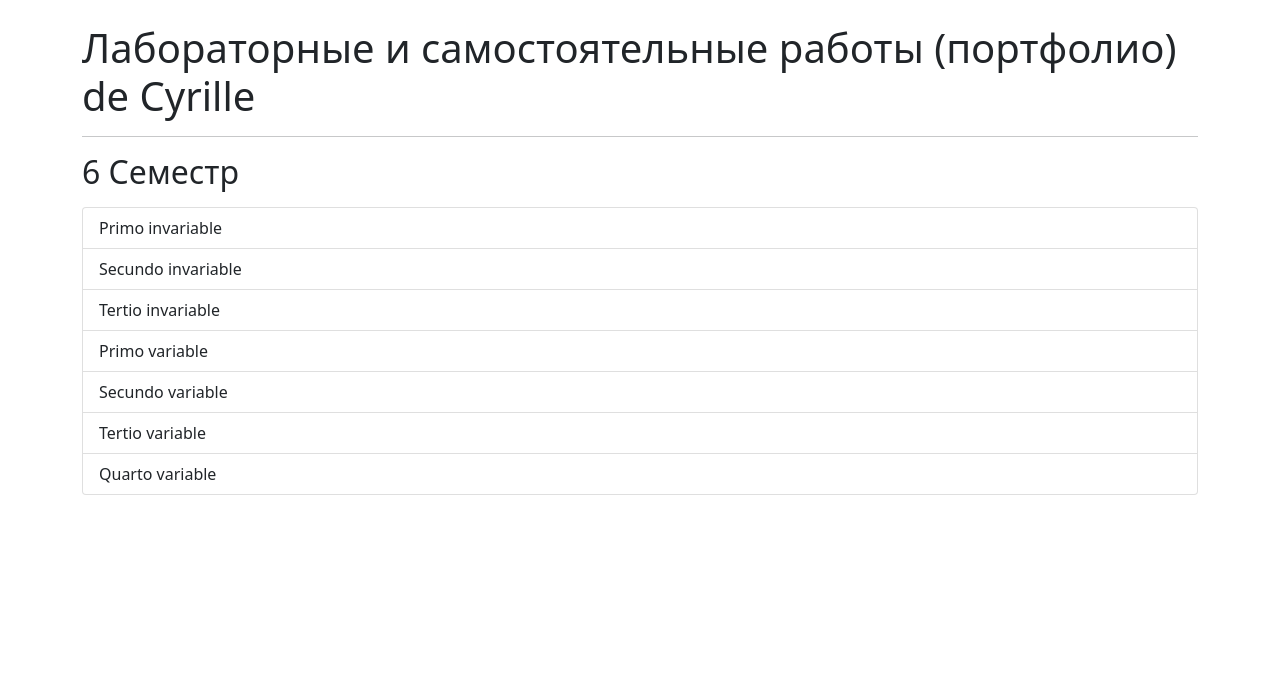
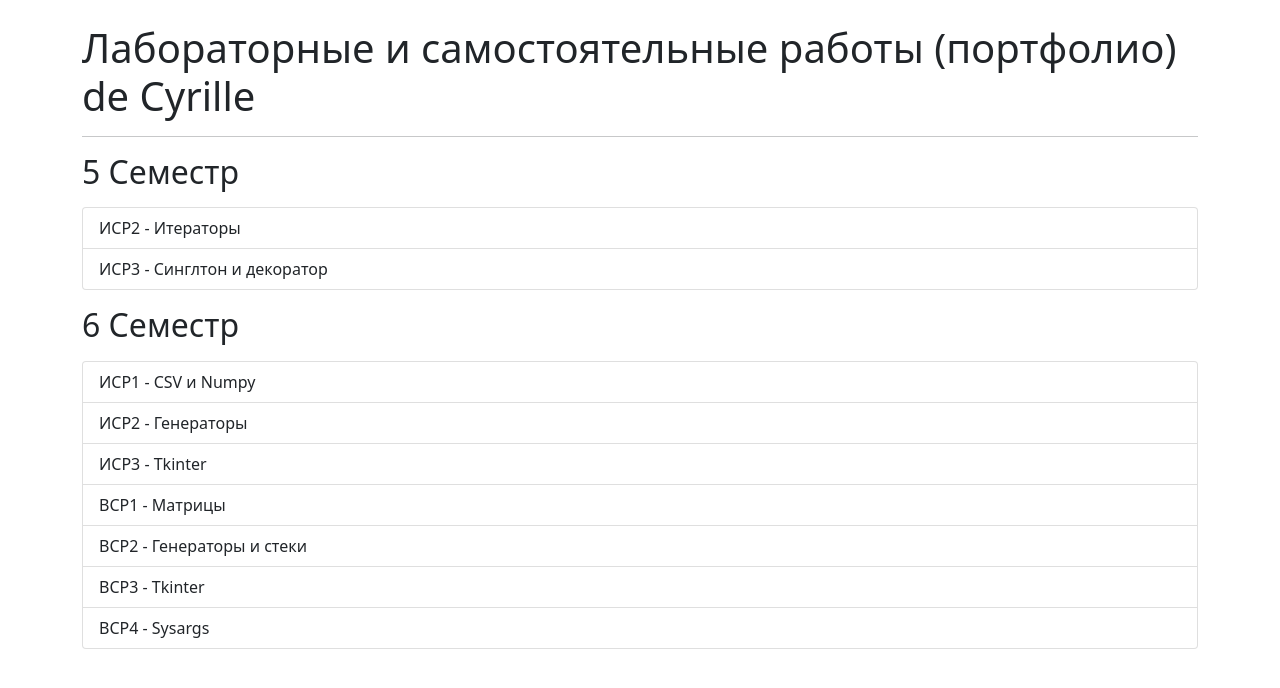
Before and after one commit to cyrillelamal/pogrom, a plain HTML site: page index.html in a window 1280 px wide. Drawn offline with nearby package versions, Linux system fonts and the light colour scheme.

Commit message:
Update index.html

```diff
--- a/index.html
+++ b/index.html
@@ -1,26 +1,35 @@
 <!DOCTYPE html>
 <html lang="en">
+
 <head>
     <meta charset="UTF-8">
     <meta http-equiv="X-UA-Compatible" content="IE=edge">
     <meta name="viewport" content="width=device-width, initial-scale=1.0">
-    <link href="https://cdn.jsdelivr.net/npm/bootstrap@5.0.1/dist/css/bootstrap.min.css" rel="stylesheet" integrity="sha384-+0n0xVW2eSR5OomGNYDnhzAbDsOXxcvSN1TPprVMTNDbiYZCxYbOOl7+AMvyTG2x" crossorigin="anonymous">
+    <link href="https://cdn.jsdelivr.net/npm/bootstrap@5.0.1/dist/css/bootstrap.min.css" rel="stylesheet"
+        integrity="sha384-+0n0xVW2eSR5OomGNYDnhzAbDsOXxcvSN1TPprVMTNDbiYZCxYbOOl7+AMvyTG2x" crossorigin="anonymous">
     <title>Погромирование</title>
 </head>
+
 <body>
     <main class="container">
         <h1 class="mt-4">Лабораторные и самостоятельные работы (портфолио) de Cyrille</h1>
         <hr>
+        <h2 class="my-3">5 Семестр</h2>
+        <div class="list-group">
+            <a href="./sem5/task2/" class="list-group-item list-group-item-action">ИСР2 - Итераторы</a>
+            <a href="./sem5/task3/" class="list-group-item list-group-item-action">ИСР3 - Синглтон и декоратор</a>
+        </div>
         <h2 class="my-3">6 Семестр</h2>
         <div class="list-group">
-            <a href="./sem6/task1/" class="list-group-item list-group-item-action">Primo invariable</a>
-            <a href="./sem6/task2/" class="list-group-item list-group-item-action">Secundo invariable</a>
-            <a href="./sem6/task3/" class="list-group-item list-group-item-action">Tertio invariable</a>
-            <a href="./sem6/var_task1/" class="list-group-item list-group-item-action">Primo variable</a>
-            <a href="./sem6/var_task2/" class="list-group-item list-group-item-action">Secundo variable</a>
-            <a href="./sem6/var_task3/" class="list-group-item list-group-item-action">Tertio variable</a>
-            <a href="./sem6/var_task4/" class="list-group-item list-group-item-action">Quarto variable</a>
-          </div>
+            <a href="./sem6/task1/" class="list-group-item list-group-item-action">ИСР1 - CSV и Numpy</a>
+            <a href="./sem6/task2/" class="list-group-item list-group-item-action">ИСР2 - Генераторы</a>
+            <a href="./sem6/task3/" class="list-group-item list-group-item-action">ИСР3 - Tkinter</a>
+            <a href="./sem6/var_task1/" class="list-group-item list-group-item-action">ВСР1 - Матрицы</a>
+            <a href="./sem6/var_task2/" class="list-group-item list-group-item-action">ВСР2 - Генераторы и стеки</a>
+            <a href="./sem6/var_task3/" class="list-group-item list-group-item-action">ВСР3 - Tkinter</a>
+            <a href="./sem6/var_task4/" class="list-group-item list-group-item-action">ВСР4 - Sysargs</a>
+        </div>
     </main>
 </body>
+
 </html>
```
Also changed, not shown: 1 other file.
